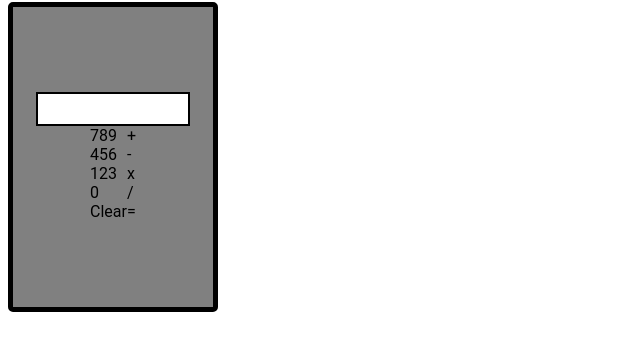
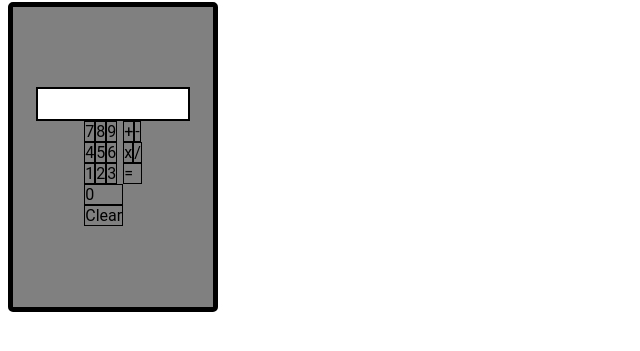
Before and after one commit to CisnePHX/js-calculator, a plain HTML site: page index.html in a window 1280 px wide. Shown: the part 87-438 px from the top of the page, without its empty margins (0-640 px from the left). Drawn offline with Linux system fonts and the light colour scheme.

Commit message:
Complete button order and borders

```diff
--- a/index.html
+++ b/index.html
@@ -34,10 +34,14 @@
                     </div>
                 </div>
                 <div id="calcActions">
-                    <div id="plus" class="sqBtn">+</div>
-                    <div id="minus" class="sqBtn">-</div>
-                    <div id="multiply" class="sqBtn">x</div>
-                    <div id="divide" class="sqBtn">/</div>
+                    <div id="pmRow">
+                        <div id="plus" class="sqBtn">+</div>
+                        <div id="minus" class="sqBtn">-</div>
+                    </div>
+                    <div id="mdRow">
+                        <div id="multiply" class="sqBtn">x</div>
+                        <div id="divide" class="sqBtn">/</div>
+                    </div>
                     <div id="equals" class="sqBtn">=</div>
                 </div>
             </div>
--- a/styles.css
+++ b/styles.css
@@ -41,3 +41,21 @@ body {
     display: flex;
     flex-direction: row;
 }
+#clear{
+    border: black 1px solid;
+}
+#calcActions{
+    display:flex;
+    flex-direction: column;
+}
+#pmRow{
+    display: flex;
+    flex-direction: row;
+}
+#mdRow{
+    display: flex;
+    flex-direction: row;
+}
+.sqBtn{
+    border: black 1px solid;
+}
```
